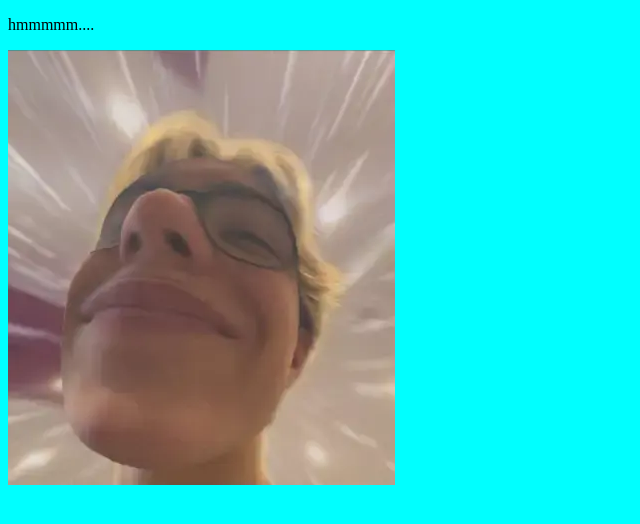
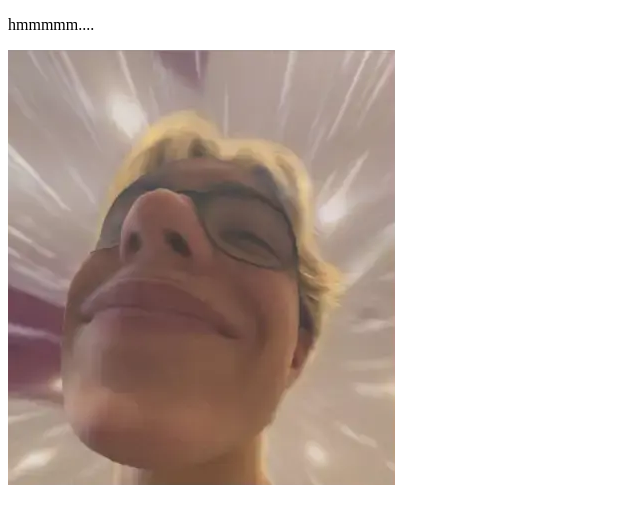
Before and after one commit to bartvnw/INFORMATICAPO, a plain HTML site: page front_end/website.html in a window 1280 px wide. Shown: the whole page, without its empty margins (0-640 px from the left). Drawn offline with Linux system fonts and the light colour scheme.

Commit message:
Update website.css

```diff
--- a/front_end/website.css
+++ b/front_end/website.css
@@ -1,3 +1,3 @@
 body {
-    background-color: aqua;
+    background-color: rgb(#000000);
 }
```
